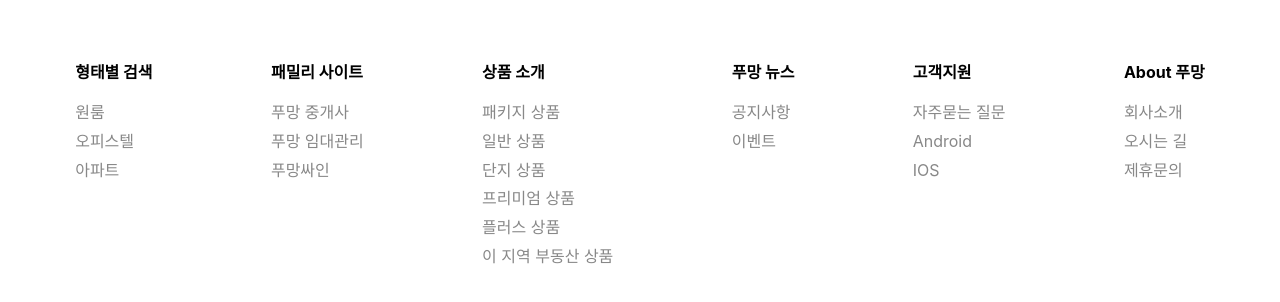
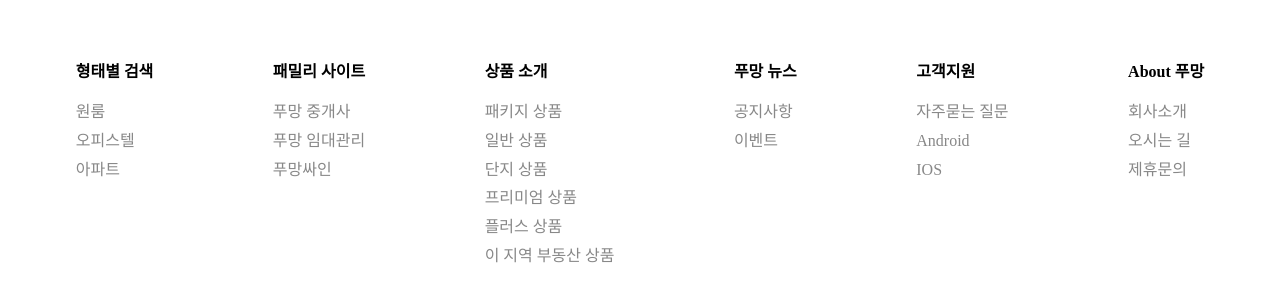
Before and after one commit to 0teklee/Poomuh-front, a React (Create React App) app: page / in a window 1280 px wide. Shown: the top 302 px of the page. Built offline with nearby package versions, Linux system fonts and the light colour scheme; a web font is replaced by a local one.

Commit message:
[MODIFY] GlobalStyle 폰트 적용을 위한 Main.js 폰트 스타일 삭제

```diff
--- a/src/pages/main/Main.js
+++ b/src/pages/main/Main.js
@@ -49,12 +49,10 @@
 export default Main;
 
 const MainContainer = styled.div`
-  font-family: 'Spoqa Han Sans', -apple-system, sans-serif;
   font-size: 1rem;
   display: flex;
   justify-content: space-around;
   margin: 0 1rem;
-  // background-color: yellow;
 `;
 
 const ListBox = styled.div`
```
